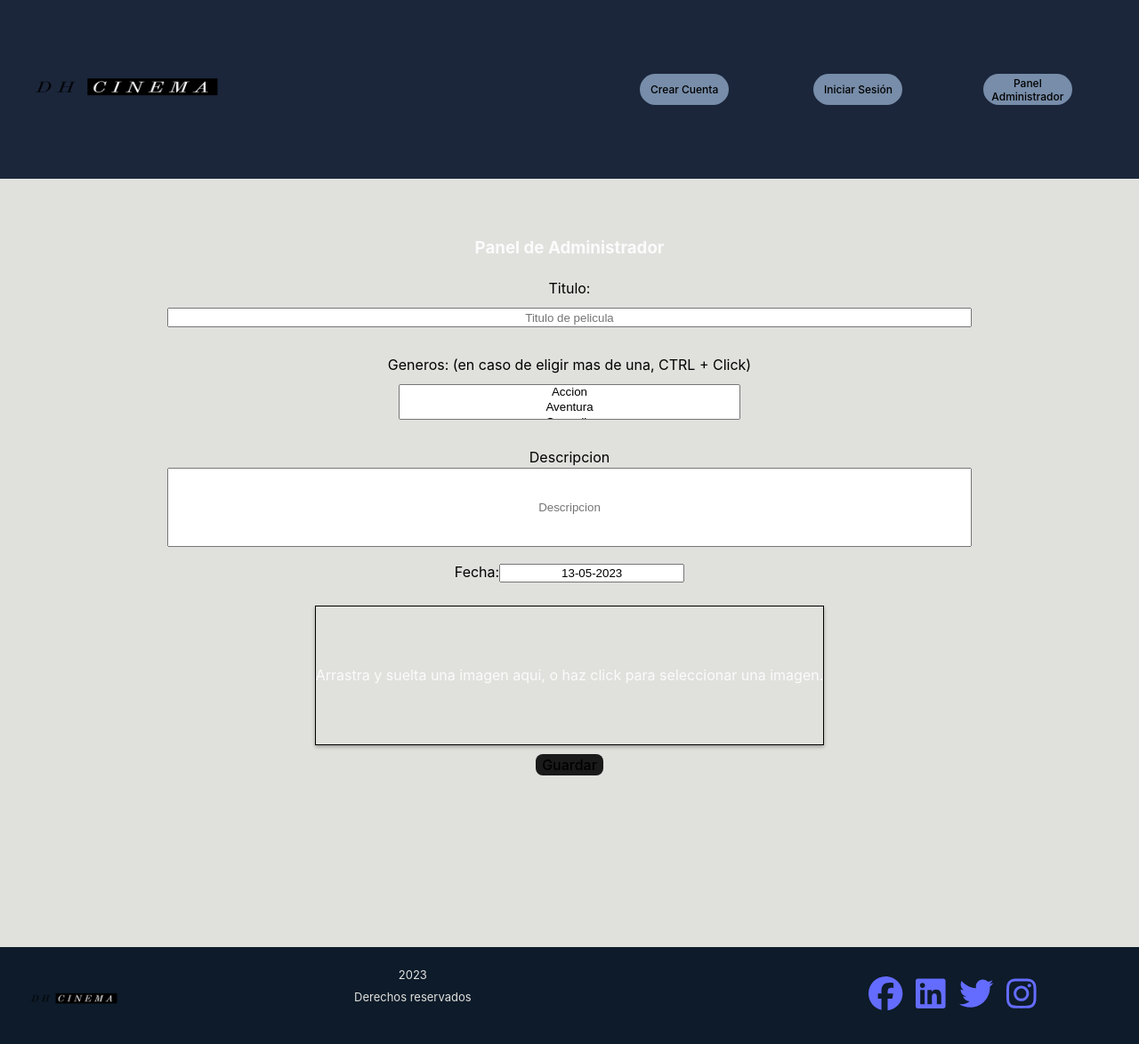
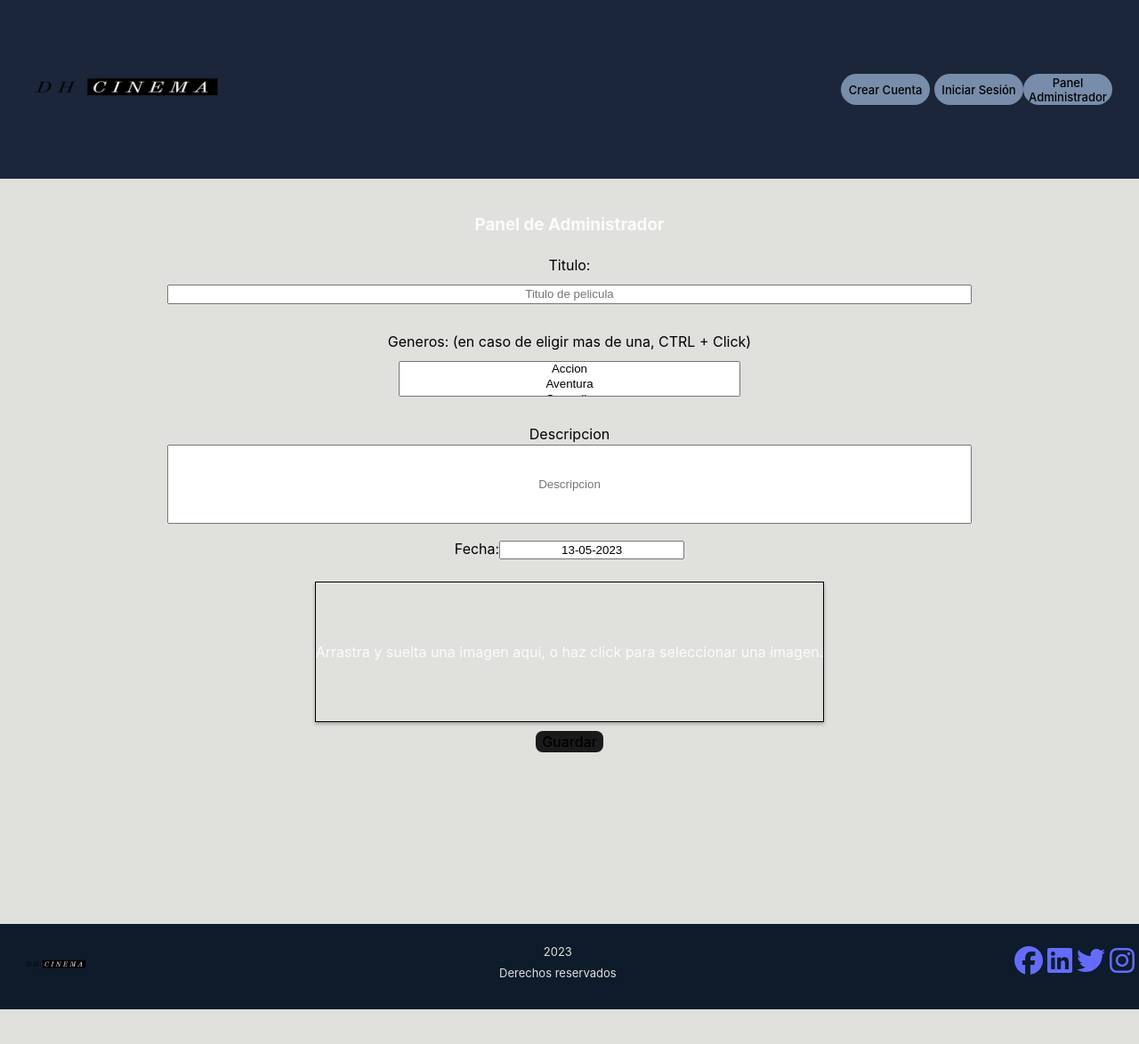
Before and after one commit to GustavoDago/DHCinema, a React (Vite) app in the folder cine-front/: page /admin/nueva-pelicula in a window 1280 px wide. Shown: the top 1174 px of the page at 89% size. After the commit the page ends 1135 px from the top, so only its background shows below. Built offline with nearby package versions, Linux system fonts and the light colour scheme.

Commit message:
arreglosindexdemediafooteryheader

```diff
--- /dev/null
+++ b/cine-front/src/App.css
@@ -0,0 +1,171 @@
+#root {
+  margin: 0;
+  box-sizing: border-box;
+  display: block;
+  text-align: center;
+  max-width: none;
+}
+
+body{
+
+  display: block;
+  margin: 0;
+  padding: 0;
+  background-color: #E0E1DD;
+}
+
+.app{
+  height: 100vh;
+}
+
+
+header{
+  display: flex;
+  flex-direction: row;
+  justify-content: space-between;
+  align-items: center;
+  margin-bottom: 8vh;
+  background-color: #0d1b2a;
+}
+
+.headerContainer{
+  display: flex;
+  justify-content: space-around;
+  align-items: center;
+
+}
+
+.headerContainer img {
+  width: 275px;
+  height: 195px;
+}
+
+.headerUsuario{
+  display: flex;
+  justify-content: space-between;
+  align-items: center;
+}
+
+
+/* footer */
+
+footer{
+  display: flex;
+  flex-direction: row;
+  justify-content: space-between;
+  background-color: #0d1b2a;
+}
+
+.derechosFooter{
+  display: flex;
+  flex-direction: row;
+  list-style: none;
+  color: #E0E1DD;
+}
+
+.derechosFooter img{
+  width: 90px;
+  height: auto;
+}
+
+.iconosFooter img {
+  width: 32px;
+  height: 32px;
+}
+
+
+
+.billboard-section h3{
+  color:black;
+  text-align: left;
+}
+
+.recommended-section{
+  background-color: #D9D9D9;
+}
+
+.recommended-section h3{
+  color:black;
+  text-align: left;
+}
+
+/* Home */
+
+.home-section{
+  padding: 20px;
+}
+
+.movie-container{
+  display: flex;
+  justify-content: space-between;
+}
+
+.movie-card{
+  width: 100%;
+  display:flex;
+  justify-content: center;
+  align-items: center;
+}
+
+.movie-card figure{
+  width: 200px;
+  height: 280px;
+  position: relative;
+  overflow: hidden;
+  border-radius: 6px;
+  box-shadow: 0px 15px 25px rgba(0,0,0,0.7);
+  cursor: pointer;
+}
+
+.movie-card figure img{
+  width: 100%;
+  height: 100%;
+  flex-grow: 1;
+  transition: all 1s ease-out;
+}
+
+.opt-card{
+  display: flex;
+  flex-direction: column;
+  justify-content: space-evenly;
+  position:absolute;
+  align-items: center;
+  width: 100%;
+  height: 100%;
+  background: rgba(0,0,0,0.7);
+  transition: all 500ms ease-out;
+  opacity: 0;
+  visibility: hidden;
+}
+
+.opt-card button{
+  width: 80%;
+}
+
+.movie-card figure:hover > .opt-card{
+  opacity: 1;
+  visibility: visible;
+}
+
+@keyframes logo-spin {
+  from {
+    transform: rotate(0deg);
+  }
+  to {
+    transform: rotate(360deg);
+  }
+}
+
+@media (prefers-reduced-motion: no-preference) {
+  a:nth-of-type(2) .logo {
+    animation: logo-spin infinite 20s linear;
+  }
+}
+
+.card {
+  padding: 2em;
+}
+
+.read-the-docs {
+  color: #888;
+}
--- a/cine-front/src/components/utils/categories.json
+++ b/cine-front/src/components/utils/categories.json
@@ -6,7 +6,7 @@
     },
     {
         "id":"1",
-        "name":"Accion",
+        "name":"Acción",
         "image":"./categories/accion.jpg"
     },
     {
@@ -21,7 +21,7 @@
     },
     {
         "id":"5",
-        "name":"Ciencia Ficcion",
+        "name":"Ciencia Ficción",
         "image":"./categories/aventura.jpg"
     },
     {
--- a/cine-front/src/index.css
+++ b/cine-front/src/index.css
@@ -105,13 +105,19 @@ header{
   align-items: center;
   margin-bottom: 8vh;
   background-color: #1B263B;
-  position: sticky;
+  width: 100%;
+  position: fixed;
+  box-sizing: border-box;
+  top: 0;
+  z-index: 100;
 }
 
 #slogan{
   position: relative;
   top: 20px;
   right: 60px;
+  font-size: small;
+  font-weight: 100;
 }
 
 .headerContainer{
@@ -161,6 +167,12 @@ header{
   cursor: pointer;
 }
 
+/* body */
+
+body{
+  margin-top: 220px;
+}
+
 
 /* footer */
 
@@ -169,14 +181,16 @@ footer{
   flex-direction: row;
   justify-content: space-between;
   background-color: #0d1b2a;
-  flex-shrink: 0;
-  margin-top: auto;
+}
+
+footer ul{
+  margin-left: 395px;
 }
 
 .derechosFooter{
   display: flex;
   flex-direction: row;
-  padding-left: 1rem;
+  margin-left: 1rem;
 }
 
 .derechosFooter ul{
@@ -198,11 +212,12 @@ footer{
 }
 
 .iconosFooter{
-  padding-right: 10px;
-  padding-top: 25px;
+  display: flex;
+  flex-direction: row;
+  margin-top: 25px;
 }
 
-.iconosFooter img {
+.iconosFooter svg {
   width: 32px;
   height: 32px;
   margin-right: 3px;
@@ -397,7 +412,7 @@ footer{
   height: 100%;
   position: relative;
   text-align: center;
-  z-index: 999;
+  z-index: 99;
 }
 
 /** Seccion de vista de detalles **/
@@ -617,7 +632,7 @@ footer{
 }
 
 
-@media (min-width:425px) {
+@media (max-width:425px) {
 
   .headerUsuario {
     flex-direction: column;
@@ -626,6 +641,9 @@ footer{
   }
   .headerUsuario button{
     font-size: 12px;
+  }
+  footer ul{
+    margin-left: -13px;
   }
   .iconosFooter{
     justify-content: space-evenly;
@@ -637,7 +655,7 @@ footer{
   }
 }
 
-@media (min-width:768px) {
+@media (max-width:768px) {
   .headerUsuario{
     flex-direction: row;
     width: 45vw;
@@ -653,7 +671,7 @@ footer{
     font-size: 3vw;
   }
   footer ul {
-    margin-left: 15vw;
+    margin-left: 25vw;
   }
   .derechosFooter img{
     width: 130px;
```
Also changed, not shown: cine-front/src/components/global.context.jsx (added, +17 -0 lines), cine-front/src/components/utils/item.jsx (added, +17 -0 lines), cine-front/public/john-wick-4.jpg (added).
